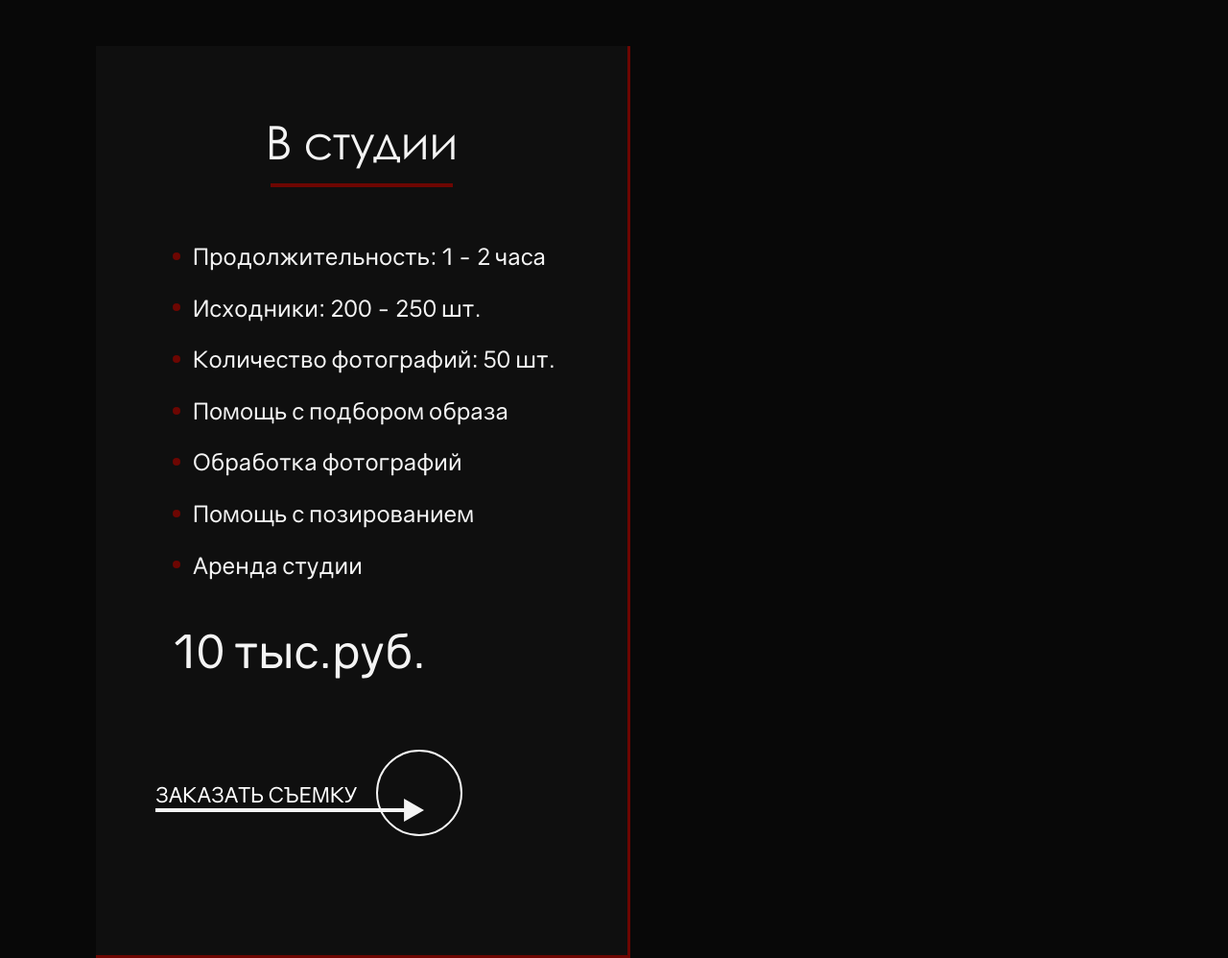
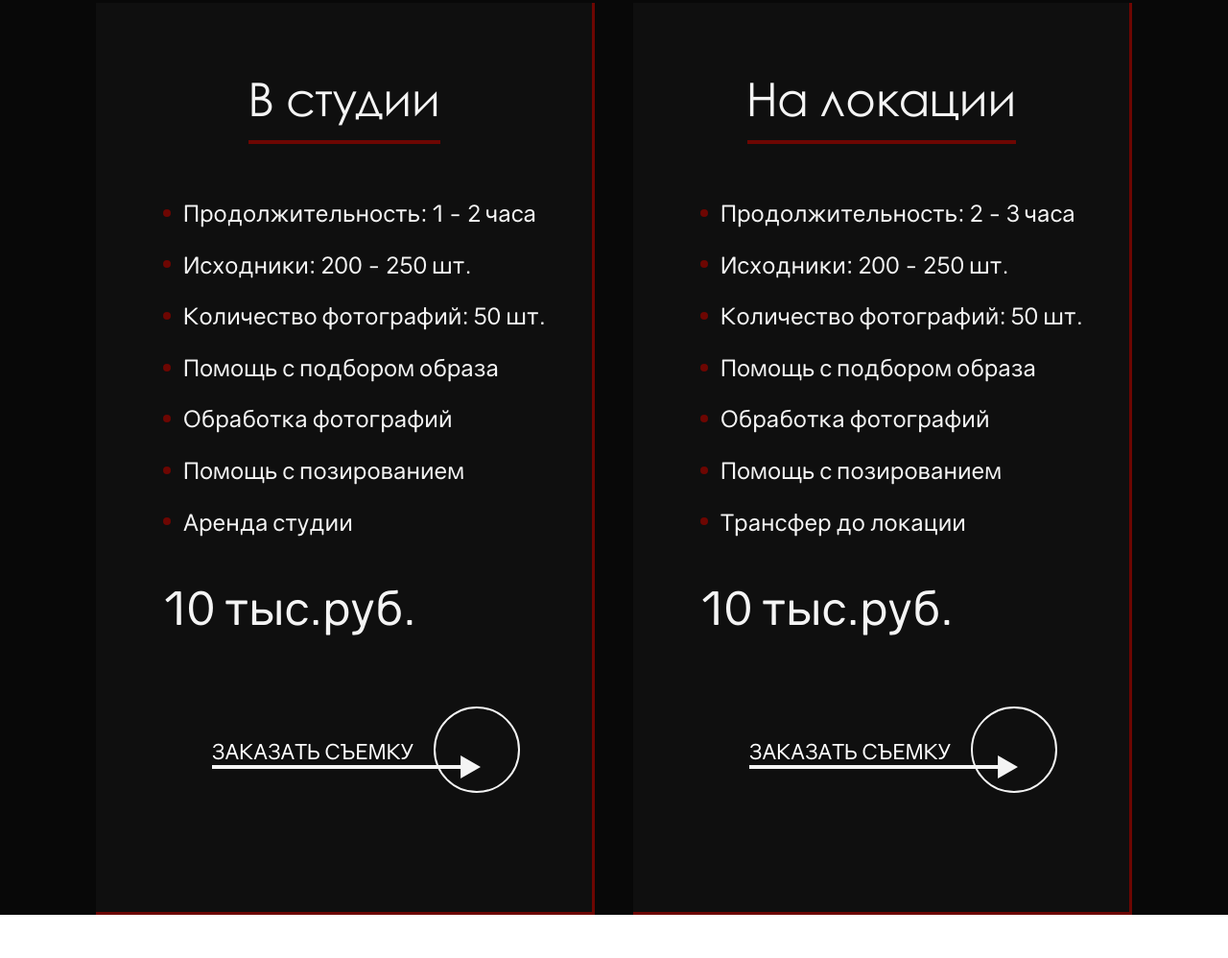
Before and after one commit to YaKolyash/website-for-the-photographer, a plain HTML site: page HTML/index.html in a window 1280 px wide. Shown: the part 169-1167 px from the top of the page at 96% size. After the commit the page ends 1122 px from the top, so only its background shows below. Drawn offline with nearby package versions, Linux system fonts and the light colour scheme.

Commit message:
add full content

```diff
--- a/HTML/index.html
+++ b/HTML/index.html
@@ -329,12 +329,12 @@
     </div>
   </div>
 </div>
-<div class="arrow">
+<!-- <div class="arrow">
   <div class="arrow-all">
     <p class="arrow-text">Показать все</p>
     <img src="../img/svg/arrow.svg" alt="#" />
   </div>
-</div>
+</div> -->
 <div class="shooting">
   <div class="background"></div>
   <div class="container">
@@ -473,9 +473,56 @@
         <div class="item-value">
           <p>10 тыс.руб.</p>
         </div>
-        <div class="price-arrow">
-          <div class="arrow-block">
-            <p class="arrow-text">Заказать съемку</p>
+        <div class="arrow">
+          <div class="price-arrow">
+            <p>Заказать съемку</p>
+            <img src="../img/svg/arrow.svg" alt="#" />
+          </div>
+        </div>
+      </div>
+      <div class="price-item">
+        <div class="item-title item-border">
+          <p>На локации</p>
+          <span></span>
+        </div>
+        <div class="item-description">
+          <ul class="article-group">
+            <li class="description-article">
+              <span></span>
+              <p>Продолжительность: 2 - 3 часа</p>
+            </li>
+            <li class="description-article">
+              <span></span>
+              <p>Исходники: 200 - 250 шт.</p>
+            </li>
+            <li class="description-article">
+              <span></span>
+              <p>Количество фотографий: 50 шт.</p>
+            </li>
+            <li class="description-article">
+              <span></span>
+              <p>Помощь с подбором образа</p>
+            </li>
+            <li class="description-article">
+              <span></span>
+              <p>Обработка фотографий</p>
+            </li>
+            <li class="description-article">
+              <span></span>
+              <p>Помощь с позированием</p>
+            </li>
+            <li class="description-article">
+              <span></span>
+              <p>Трансфер до локации</p>
+            </li>
+          </ul>
+        </div>
+        <div class="item-value">
+          <p>10 тыс.руб.</p>
+        </div>
+        <div class="arrow">
+          <div class="price-arrow">
+            <p>Заказать съемку</p>
             <img src="../img/svg/arrow.svg" alt="#" />
           </div>
         </div>
--- a/HTML/scss/blocks/price.scss
+++ b/HTML/scss/blocks/price.scss
@@ -16,9 +16,11 @@
 }
 .price-wrapper {
     margin-top: 90px;
+    display: flex;
+    justify-content: space-between;
 }
 .price-item {
-    width: 557px;
+    width: 520px;
     height: 950px;
     background: $gray;
     border-right: 3px solid $red;
@@ -42,7 +44,12 @@
     & span {
         border: 2px solid $red;
         margin-top: 15px;
-        width: 190px;
+        width: 200px;
+    }
+}
+.item-border {
+    & span {
+        width: 280px;
     }
 }
 .item-description {
@@ -50,7 +57,7 @@
 }
 
 .article-group {
-    margin-left: 80px;
+    margin-left: 70px;
 }
 .description-article {
     display: flex;
@@ -78,7 +85,7 @@
     margin-top: 20px;
 }
 .item-value {
-    margin: 40px 0 0 80px;
+    margin: 40px 0 0 70px;
 
     & p {
         font-family: "Gravity-Regular";
@@ -90,13 +97,18 @@
     }
 }
 
-.price-arrow {
+.arrow {
     display: flex;
     justify-content: center;
     align-items: center;
     margin-top: 102px;
 }
-.arrow-block {
+
+.price-arrow {
+    display: flex;
+    justify-content: center;
+    align-items: center;
+
     position: relative;
     cursor: pointer;
     z-index: 5;
@@ -116,30 +128,30 @@
         position: absolute;
         width: 280px;
         top: -20px;
-        left: -65px;
+        left: 12px;
         height: 100px;
     }
+}
 
-    & ::after {
+.price-arrow::after {
     position: absolute;
     content: "";
     width: 90px;
     height: 90px;
     bottom: -30px;
-        right: 45px;
+    right: -33px;
     border: 2px solid $smoke-white;
     border-radius: 50%;
     transition-duration: 0.3s;
 }
-}
 
-.arrow-block:hover::after {
+.price-arrow:hover::after {
     bottom: -45px;
-    right: 47px;
+    right: -30px;
     transition-duration: 0.3s;
 }
 
-.arrow-red {
+.arrow-block .arrow-red {
     width: 100%;
     position: relative;
     top: -98px;
@@ -153,8 +165,9 @@
         width: 201 px;
         top: -170px;
     }
+}
 
-    & ::after {
+.arrow-block::after {
     position: absolute;
     content: "";
     width: 90px;
@@ -166,58 +179,47 @@
     transition-duration: 0.3s;
 }
 
-    & :hover::after {
+.arrow-block:hover::after {
+    display: block;
     bottom: -41px;
     right: 42px;
     transition-duration: 0.3s;
 }
-}
 
-// after элемент. Увеличить область нажатия
+// @media (max-width: 1210px) {
+//     .arrow-block {
+//         top: -78px;
+//         left: 190px;
 
-.arrow-text {
-    text-transform: uppercase;
-    font-family: "Gravity-Regular";
-    font-size: 22px;
-    font-weight: 400;
-    color: $white;
-    // line-height: 26.4px;
-}
+//         & ::after {
+//             width: 90px;
+//             height: 90px;
+//             bottom: -20px;
+//             right: 90px;
+//         }
 
-@media (max-width: 1210px) {
-    .arrow-block {
-        top: -78px;
-        left: 190px;
+//         & :hover::after {
+//             bottom: -29px;
+//             right: 113px;
+//         }
+//     }
+// }
 
-        & ::after {
-            width: 90px;
-            height: 90px;
-            bottom: -20px;
-            right: 90px;
-        }
+// @media (max-width: 706px) {
+//     .arrow-block {
+//         top: -68px;
+//         left: 90px;
 
-        & :hover::after {
-            bottom: -29px;
-            right: 113px;
-        }
-    }
-}
+//         & ::after {
+//             width: 50px;
+//             height: 50px;
+//             bottom: -20px;
+//             right: 110px;
+//         }
 
-@media (max-width: 706px) {
-    .arrow-block {
-        top: -68px;
-        left: 90px;
-
-        & ::after {
-            width: 50px;
-            height: 50px;
-            bottom: -20px;
-            right: 110px;
-        }
-
-        & :hover::after {
-            bottom: -29px;
-            right: 113px;
-        }
-    }
-}
+//         & :hover::after {
+//             bottom: -29px;
+//             right: 113px;
+//         }
+//     }
+// }
```
Also changed, not shown: HTML/arrow-all.html (+2 -2 lines), HTML/price.html (+50 -3 lines), css/style.css. Lines whose indentation alone changed are shown as unchanged.
